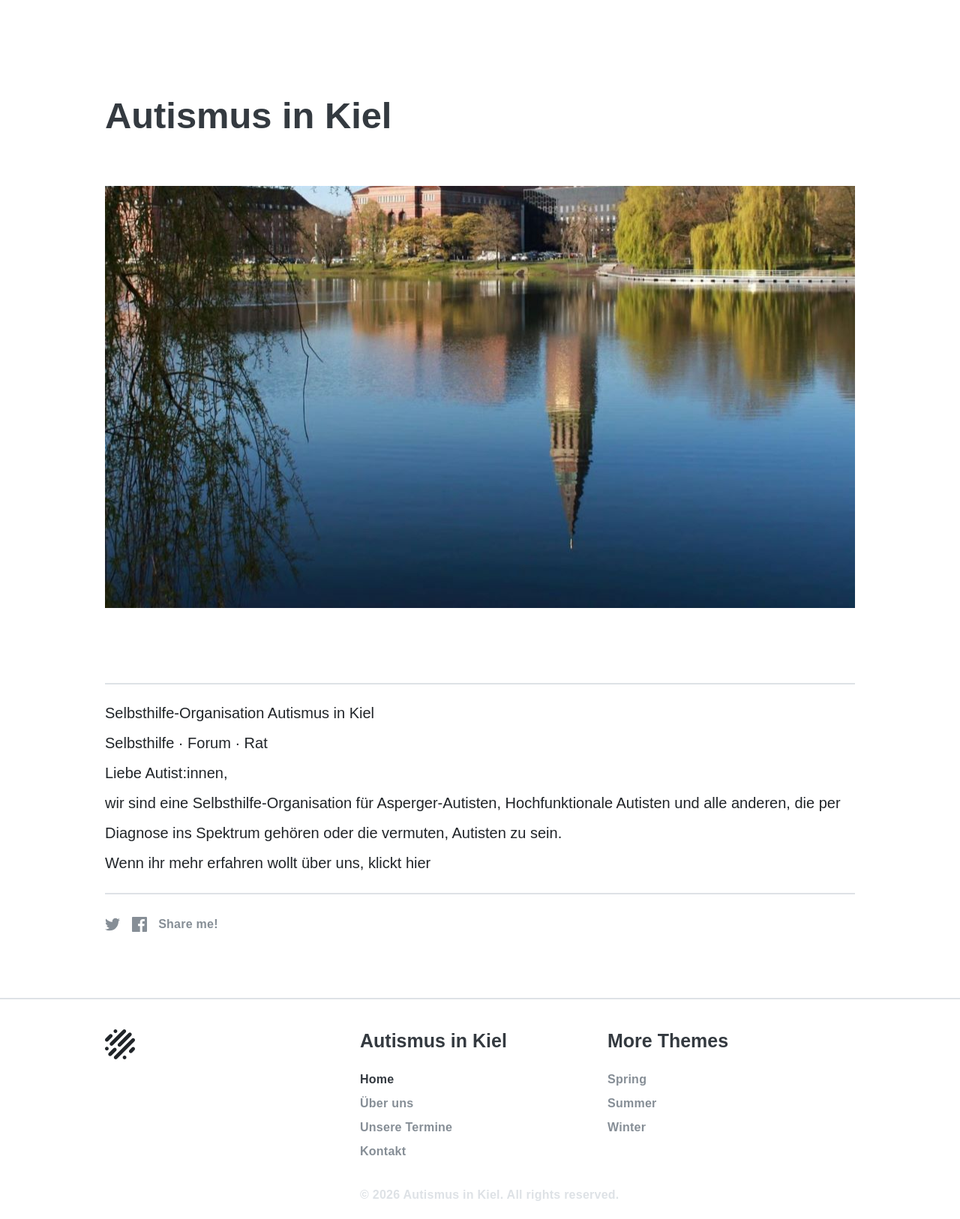
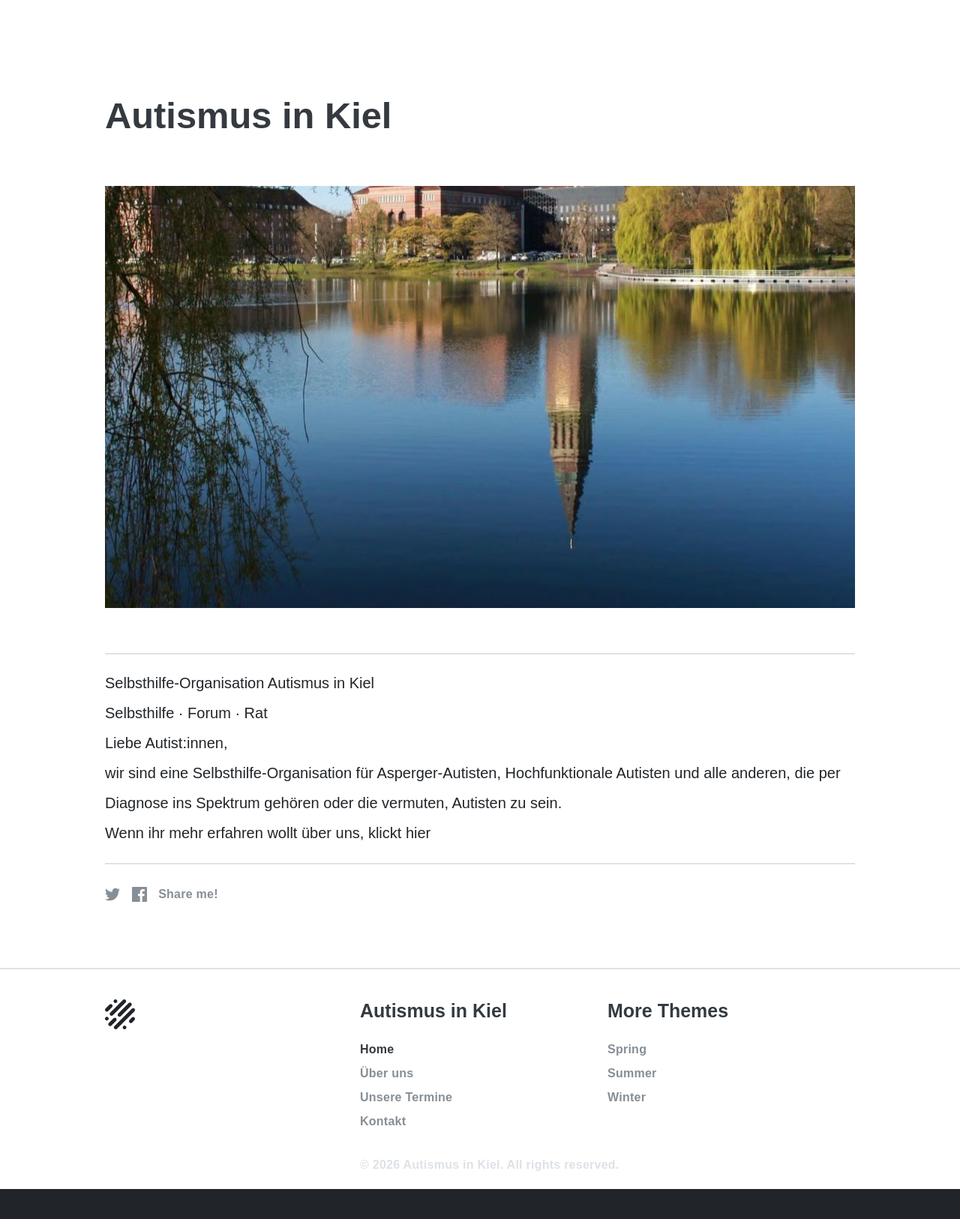
Before and after one commit to insertmesh/AIKWebsite_TEST, a Jekyll site: the page built from index.markdown, in a window 1280 px wide. Shown: the whole page at 75% size. Built offline with Jekyll 4.4.1, drawn with Linux system fonts in a browser that asks for light colours; after the commit the page ends 1586 px from its top, so only the background shows below that.

Commit message:
Update home.html

```diff
--- a/_layouts/home.html
+++ b/_layouts/home.html
@@ -2,23 +2,7 @@
 layout: default
 ---
 
-<style>
-  /* Verhindert die Verschiebung nach rechts auf der Startseite */
-  .home-layout-container {
-    margin-top: 3rem;
-    margin-bottom: 4rem;
-    width: 100%;
-  }
-
-  /* Richtet alle Texte und Überschriften linksbündig aus */
-  .home-layout-container > * {
-    margin-left: 0 !important;
-    padding-left: 0 !important;
-    max-width: 100% !important;
-  }
-</style>
-
-<article class="content page home-layout">
+<article class="content page">
   <header class="hero">
     <h1 class="hero-title">{% if page.description %}{{ page.description }}{% else %}{{ page.title }}{% endif %}</h1>
     {% if page.image %}
@@ -26,7 +10,7 @@ layout: default
     {% endif %}
   </header>
 
-  <div class="home-layout-container">
+  <div>
     {{ content }}
     {% include core/share.html %}
   </div>
```
